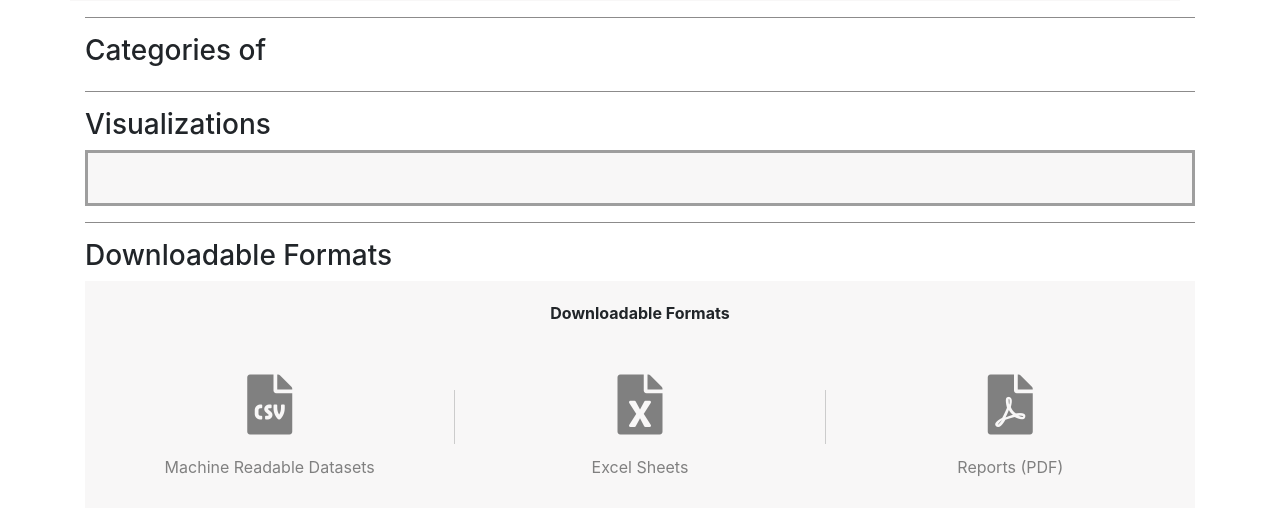
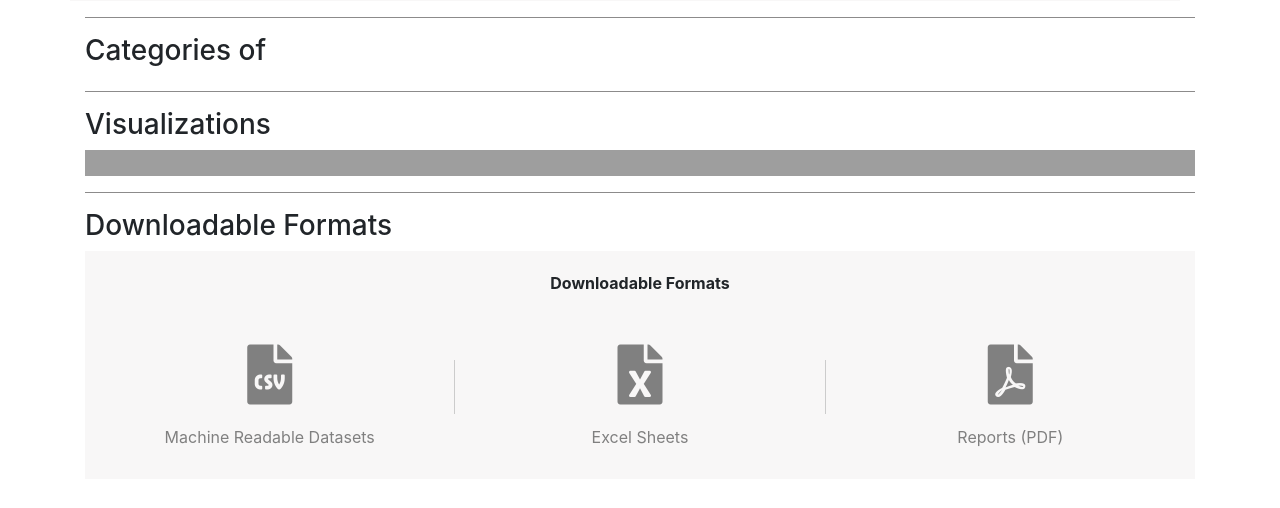
Before and after one commit to ZooReach/dashboard, a Flask app: template app/templates/category/category.html in a window 1280 px wide. Shown: the part 398-906 px from the top of the page. Run offline with Flask 2, Linux system fonts and the light colour scheme; the template is opened without the code that fills it, so the values that code supplies are empty; some libraries are stand-ins or nearby versions.

Commit message:
Add css for visual descriptor

```diff
--- a/app/static/css/others/main.css
+++ b/app/static/css/others/main.css
@@ -80,12 +80,12 @@ hr.header-line{
 
 .visualization{
   border-style: solid;
-  border-color:#9e9e9e;
+  border-color: #9e9e9e;
 }
 
 .description{
   padding: 10px;
-  background: #9e9e9e;
+  background: rgb(248, 247, 247);
   min-height: 50px;
   width: 100%;
 }
@@ -198,9 +198,9 @@ hr.header-line{
     width: 100%;
 }
 
-.description {
-    background: rgb(248, 247, 247);
-    padding-top: 10px;
+.visual_description {
+    background: #9e9e9e;
+    padding: 10px;
 }
 
 .row {
--- a/app/templates/common/visualizations.html
+++ b/app/templates/common/visualizations.html
@@ -5,7 +5,7 @@
                 <script src="{{ url_for('static', filename=files) }}"></script>
             {% endfor %}
         </div>
-        <div id="visual_description" class="description">
+        <div id="visual_description" class="visual_description">
         </div>
 
 </div>
```
